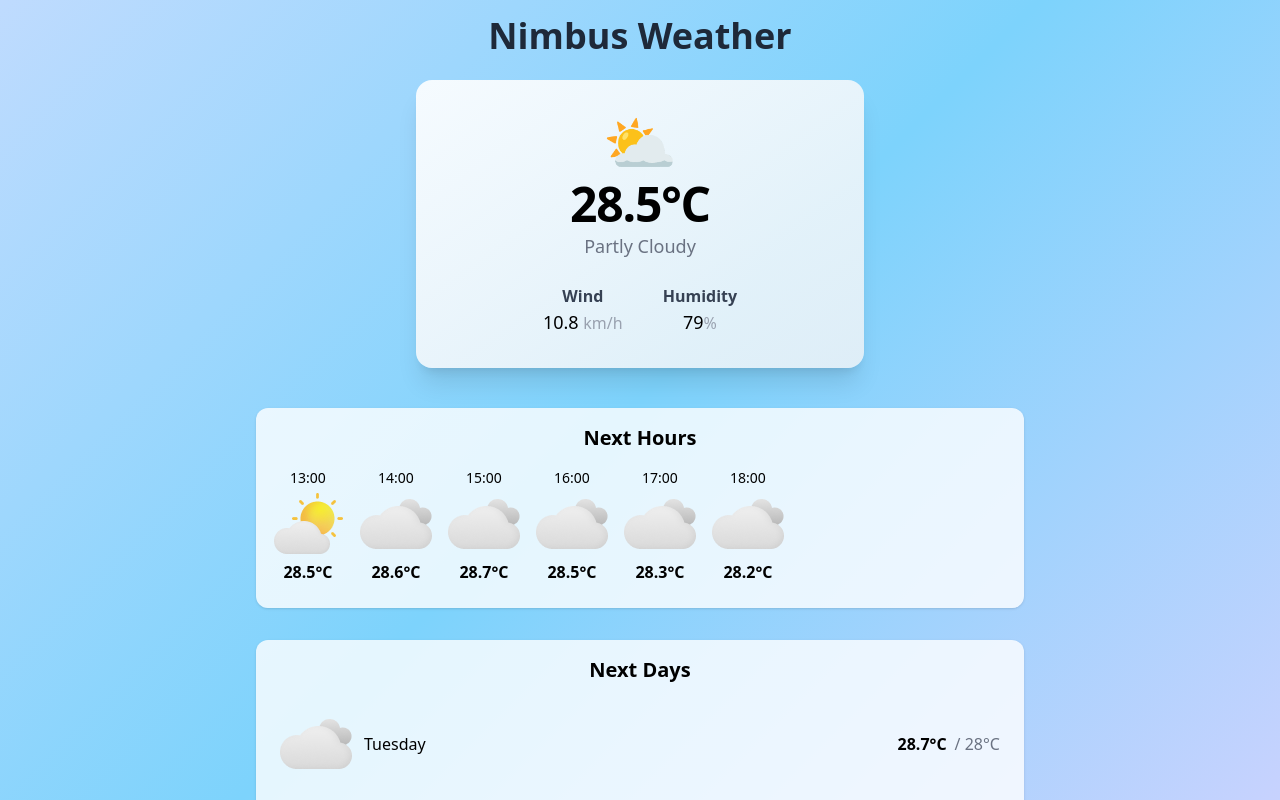
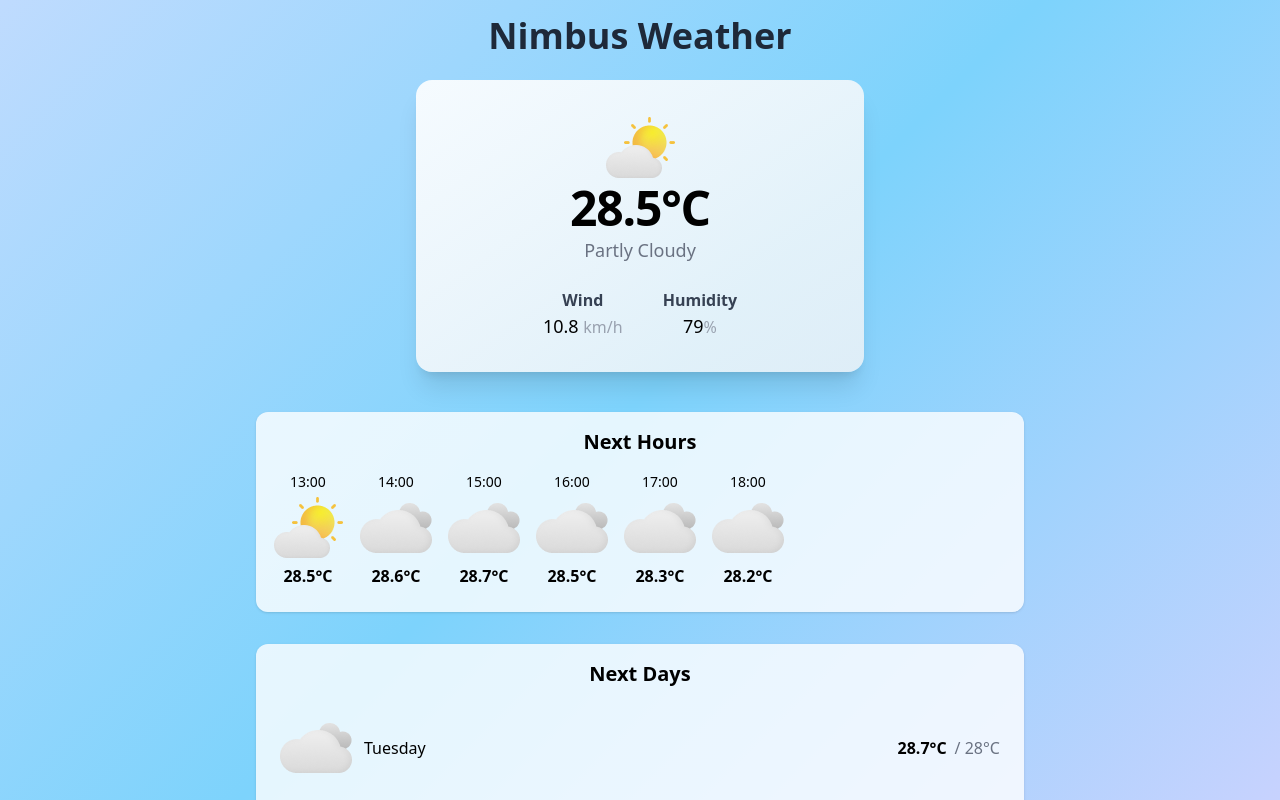
Before and after one commit to RunaLea/weatherWidget, a Vue app in the folder Nimbus/: page / in a window 1280 px wide. Shown: the top 800 px of the page. Built offline with nearby package versions, Linux system fonts and the light colour scheme.

Commit message:
Fixed AppData, added icons to CurrentWeather, useWeatherMock is deleted

```diff
--- a/Nimbus/src/components/CurrentWeather.vue
+++ b/Nimbus/src/components/CurrentWeather.vue
@@ -1,44 +1,29 @@
 <template>
   <div class="bg-gradient-to-br from-white/90 to-gray-100/80 rounded-2xl shadow-xl p-8 w-full max-w-md mx-auto mb-6 text-black flex flex-col items-center">
     <div class="flex flex-col items-center mb-4">
-      <span class="text-6xl mb-2">{{ weatherEmoji }}</span>
-      <span class="text-5xl font-extrabold tracking-tight mb-1">{{ current.values.temperature }}°C</span>
+      <img :src="useWeatherIcon(currentWeather.values.weatherCode, currentWeather.time.hour)">
+      <span class="text-5xl font-extrabold tracking-tight mb-1">{{ currentWeather.values.temperature }}°C</span>
       <span class="text-lg font-medium text-gray-500 capitalize">{{ weatherLabel }}</span>
     </div>
     <div class="flex justify-center gap-10 w-full mt-2">
       <div class="flex flex-col items-center">
         <span class="font-semibold text-gray-700">Wind</span>
-        <span class="text-lg">{{ current.values.windSpeed }} <span class="text-gray-400 text-base">km/h</span></span>
+        <span class="text-lg">{{ currentWeather.values.windSpeed }} <span class="text-gray-400 text-base">km/h</span></span>
       </div>
       <div class="flex flex-col items-center">
         <span class="font-semibold text-gray-700">Humidity</span>
-        <span class="text-lg">{{ current.values.humidity }}<span class="text-gray-400 text-base">%</span></span>
+        <span class="text-lg">{{ currentWeather.values.humidity }}<span class="text-gray-400 text-base">%</span></span>
       </div>
     </div>
   </div>
 </template>
 
 <script setup lang="ts">
-import { currentWeather } from '../composables/useWeatherMock'
+import { useCurrentWeather, useWeatherLabel } from '../composables/CurrentData'
+import { useWeatherIcon } from '../composables/AppData'
 import { computed } from 'vue'
 
-const current = currentWeather
+const weatherLabel = useWeatherLabel()
+const currentWeather = useCurrentWeather()
 
-const weatherCodeToLabel: Record<number, string> = {
-  1000: 'Clear',
-  1001: 'Cloudy',
-  1100: 'Mostly Clear',
-  1101: 'Partly Cloudy',
-  1102: 'Mostly Cloudy',
-}
-const weatherCodeToEmoji: Record<number, string> = {
-  1000: '☀️',
-  1001: '☁️',
-  1100: '🌤️',
-  1101: '⛅',
-  1102: '🌥️',
-}
-
-const weatherLabel = computed(() => weatherCodeToLabel[current.values.weatherCode] || 'Unknown')
-const weatherEmoji = computed(() => weatherCodeToEmoji[current.values.weatherCode] || '❓')
 </script>
--- a/Nimbus/src/composables/AppData.ts
+++ b/Nimbus/src/composables/AppData.ts
@@ -20,7 +20,7 @@ export function useWeatherIcon(code: number, hour: string | null) {
     }
   }
 
-  if (isDay) { src = `/src/assets/tomorrow-icons/${code}0.png`; }
-  if (!isDay) { src = `/src/assets/tomorrow-icons/${code}1.png`; }
+  if (isDay.value) { src = `/src/assets/tomorrow-icons/${code}0.png`; }
+  if (!isDay.value) { src = `/src/assets/tomorrow-icons/${code}1.png`; }
   return src;
 }
--- a/Nimbus/src/composables/CurrentData.ts
+++ b/Nimbus/src/composables/CurrentData.ts
@@ -1,12 +1,17 @@
-import { reactive, ref } from "vue";
+import { ref, computed } from "vue";
+import hourlyData from '../../ExampleJSON/JSONExampleHourly.json'
 
-const time = reactive ({
-  hours: 0,
-  seconds: 0,
-  milliseconds: 0
-})
+const currentWeather = hourlyData.timelines.hourly[0]
 
-const weather = ref('cloudy')
+const weatherCodeToLabel: Record<number, string> = {
+  1000: 'Clear',
+  1001: 'Cloudy',
+  1100: 'Mostly Clear',
+  1101: 'Partly Cloudy',
+  1102: 'Mostly Cloudy',
+}
 
-export function useWeather() {return weather}
-export function useTime() {return time}
+const weatherLabel = computed(() => weatherCodeToLabel[currentWeather.values.weatherCode] || 'Unknown')
+
+export function useWeatherLabel() { return weatherLabel }
+export function useCurrentWeather() { return currentWeather }
--- a/Nimbus/src/composables/useWeatherMock.ts
+++ /dev/null
@@ -1,8 +0,0 @@
-import hourlyData from '../../ExampleJSON/JSONExampleHourly.json'
-import dailyData from '../../ExampleJSON/JSONExampleDaily.json'
-
-export const currentWeather = hourlyData.timelines.hourly[0]
-
-export const hourlyForecast = hourlyData.timelines.hourly.slice(0, 6)
-
-export const dailyForecast = dailyData.timelines.daily.slice(0, 5)
```
